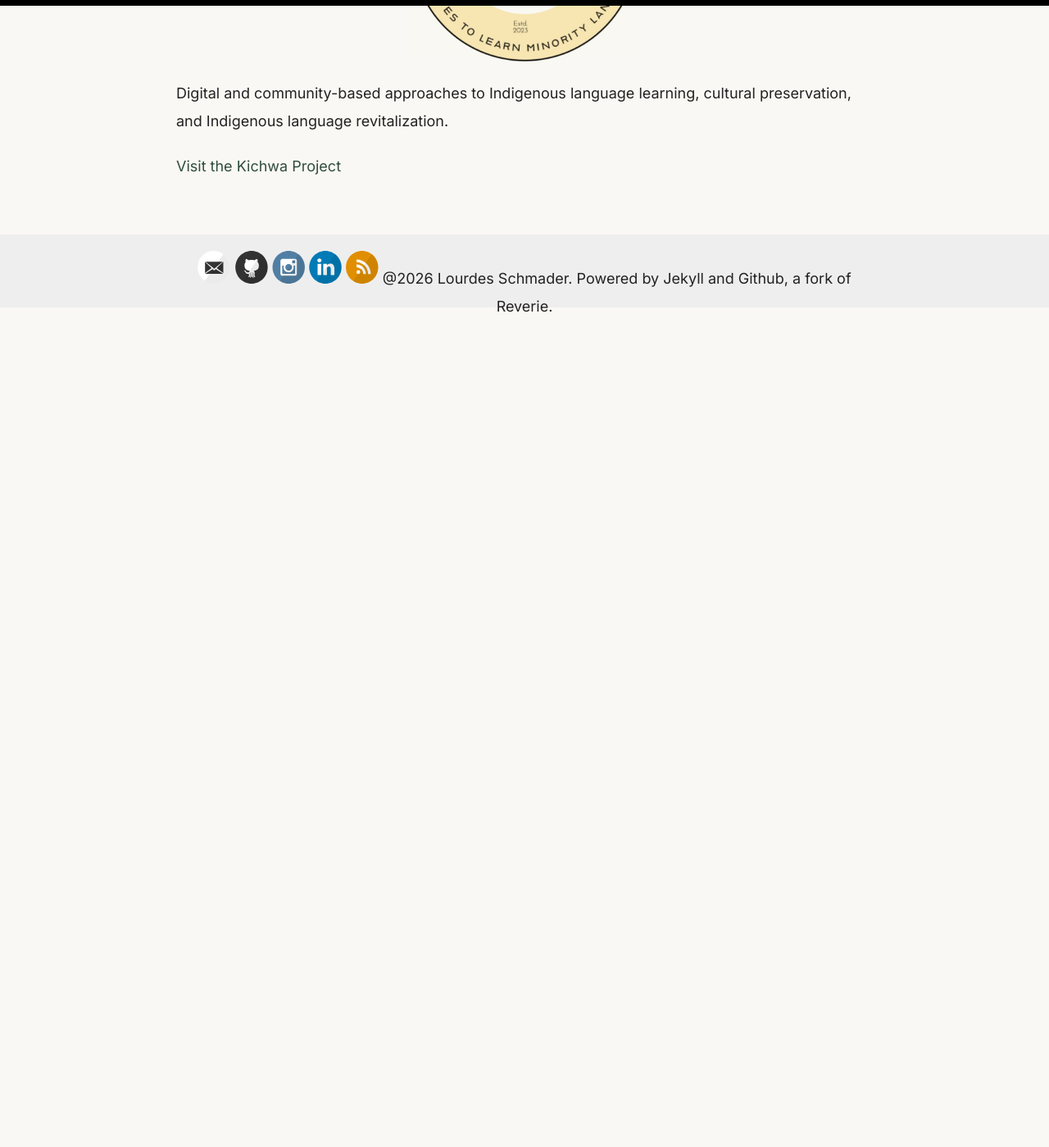
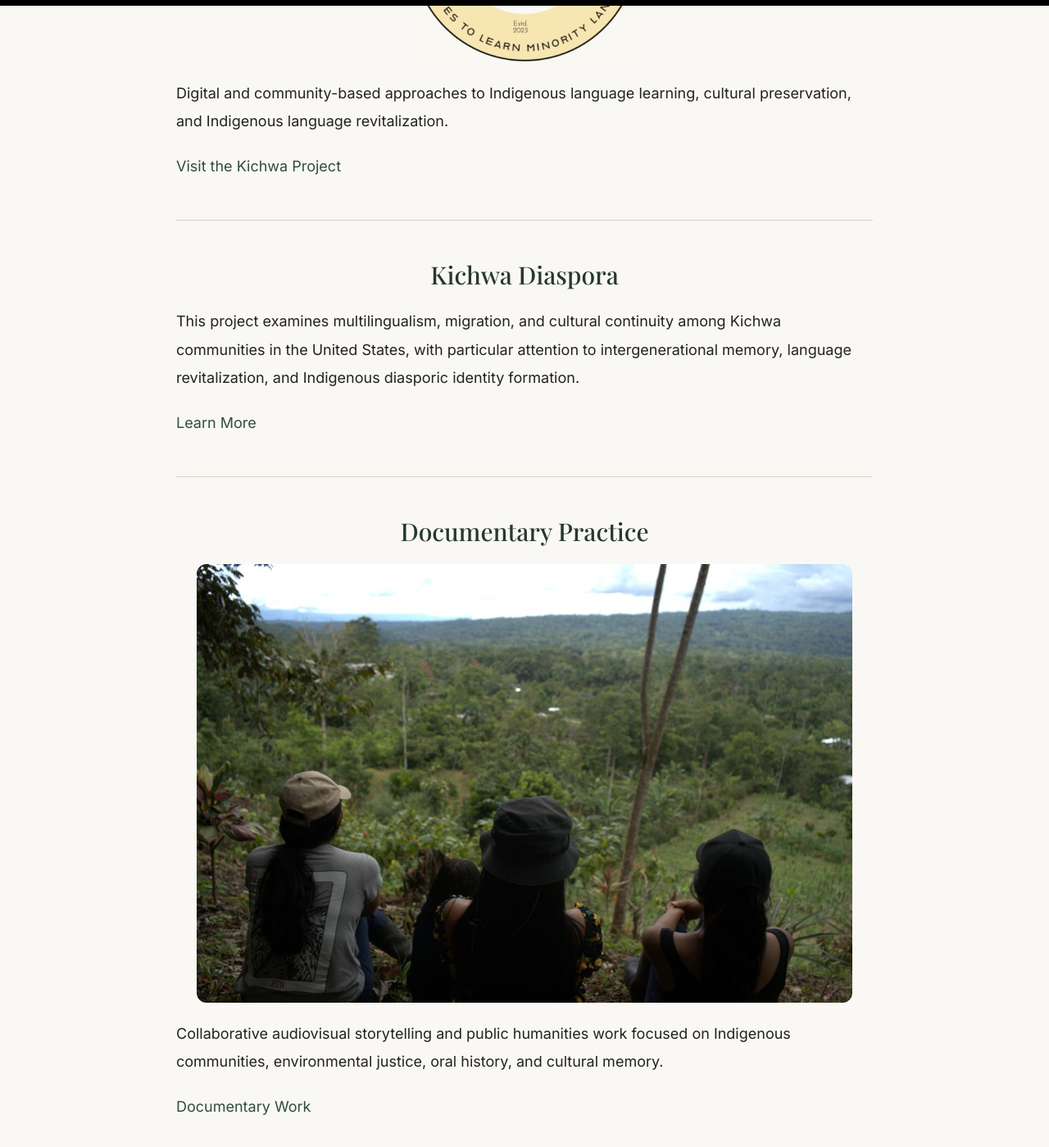
Before and after one commit to lulischmader/lulischmader.github.io, a Jekyll site: the page built from index.md, in a window 1280 px wide and 1400 px high, scrolled down 2625 px. Shown: the whole window at 82% size. Built offline with Jekyll 4.4.1, drawn with Linux system fonts in a browser that asks for light colours; our own code applies the rules of GitHub Pages for plain Markdown files; before the commit the page ends 3036 px from its top, so only the background shows below that; some of the changed text lies outside the part shown.

Commit message:
Update index.md

```diff
--- a/index.md
+++ b/index.md
@@ -2,7 +2,6 @@
 ---
 layout: page
 title: Home
-permalink: /
 ---
 
 # Lourdes “Luli” Schmader
@@ -60,3 +59,26 @@ Indigenous feminist praxis, environmental justice, and territorial defense among
 Digital and community-based approaches to Indigenous language learning, cultural preservation, and Indigenous language revitalization.
 
 [Visit the Kichwa Project](https://lulischmader.github.io/The-Kichwa-Project/)
+
+---
+
+## Kichwa Diaspora
+
+This project examines multilingualism, migration, and cultural continuity among Kichwa communities in the United States, with particular attention to intergenerational memory, language revitalization, and Indigenous diasporic identity formation.
+
+[Learn More](/research/)
+
+---
+
+## Documentary Practice
+
+<p align="center">
+  <img src="/images/documentary_still_chagra.jpg"
+       alt="Documentary filmmaking"
+       width="800"
+       style="border-radius: 12px;">
+</p>
+
+Collaborative audiovisual storytelling and public humanities work focused on Indigenous communities, environmental justice, oral history, and cultural memory.
+
+[Documentary Work](/documentary/)
```
